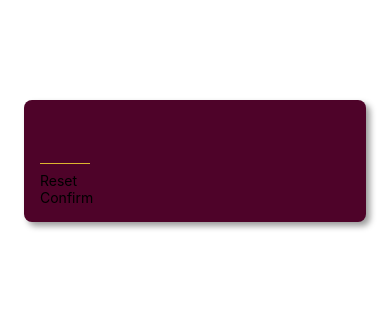
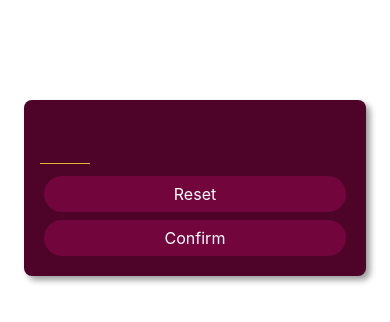
Before and after one commit to C-Vilen/React-Native-Course, a React Native app in the folder GuessMyNumberApp/: screen / in a window 390 px wide. Shown: the top 322 px of the page. Built offline with nearby package versions, Linux system fonts and the light colour scheme.

Commit message:
Style: configured primary button and styled it

```diff
--- a/GuessMyNumberApp/components/PrimaryButton.js
+++ b/GuessMyNumberApp/components/PrimaryButton.js
@@ -1,11 +1,46 @@
-import { View, Text } from "react-native";
+import { View, Text, Pressable, StyleSheet } from "react-native";
 
-function PrimaryButton({children}) {
-    return (
-        <View>
-            <Text>{children}</Text>
-        </View>
-    );
+function PrimaryButton({ children }) {
+  function handlePress() {
+    console.log("Pressed");
+  }
+
+  return (
+    <View style={styles.buttonOuterContainer}>
+      <Pressable
+        onPress={handlePress}
+        android_ripple={{ color: "#640233" }}
+        style={({ pressed }) =>
+          pressed
+            ? [styles.buttonInnerContainer, styles.buttonPressed]
+            : styles.buttonInnerContainer
+        }>
+        <Text style={styles.buttonText}>{children}</Text>
+      </Pressable>
+    </View>
+  );
 }
 
 export default PrimaryButton;
+
+const styles = StyleSheet.create({
+  buttonOuterContainer: {
+    borderRadius: 28,
+    margin: 4,
+    overflow: "hidden",
+  },
+  buttonInnerContainer: {
+    backgroundColor: "#72063c",
+    paddingVertical: 8,
+    paddingHorizontal: 16,
+    elevation: 4,
+  },
+  buttonText: {
+    color: "white",
+    fontSize: 16,
+    textAlign: "center",
+  },
+  buttonPressed: {
+    opacity: 0.5,
+  },
+});
```
